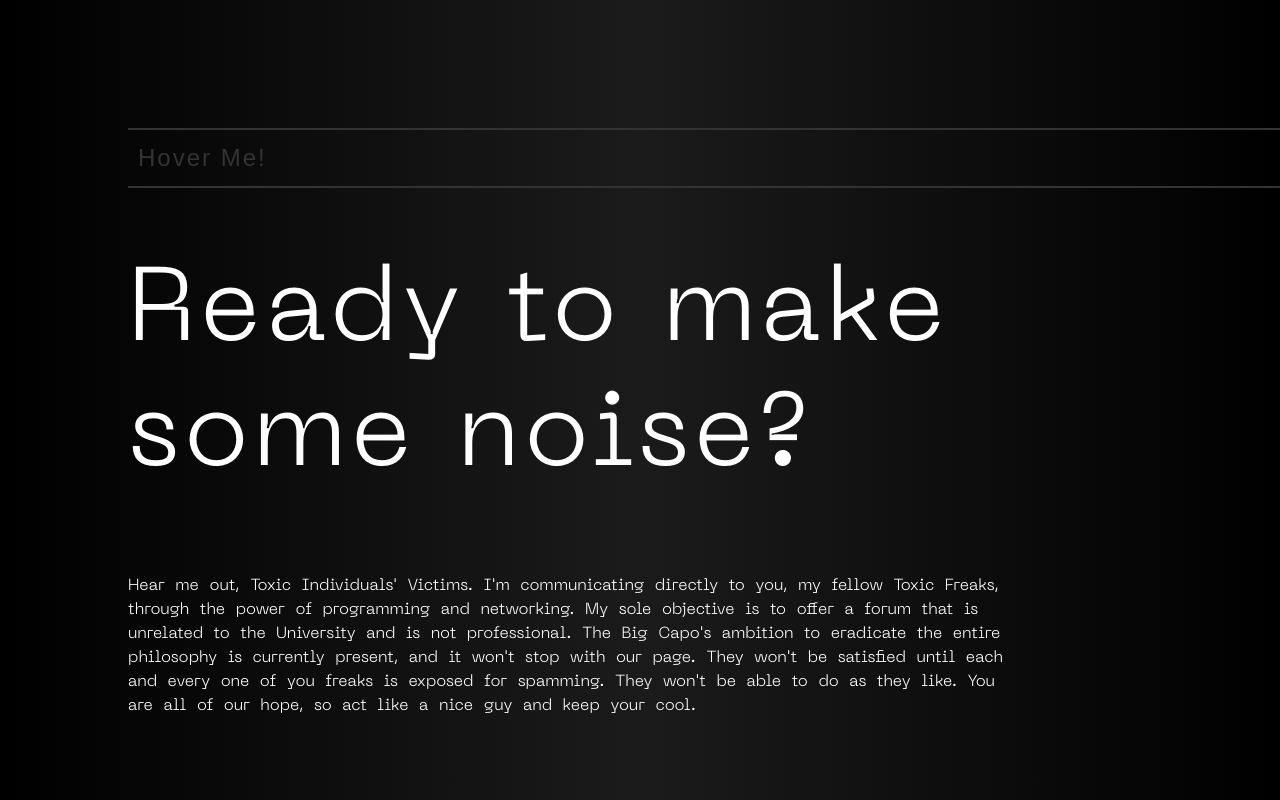
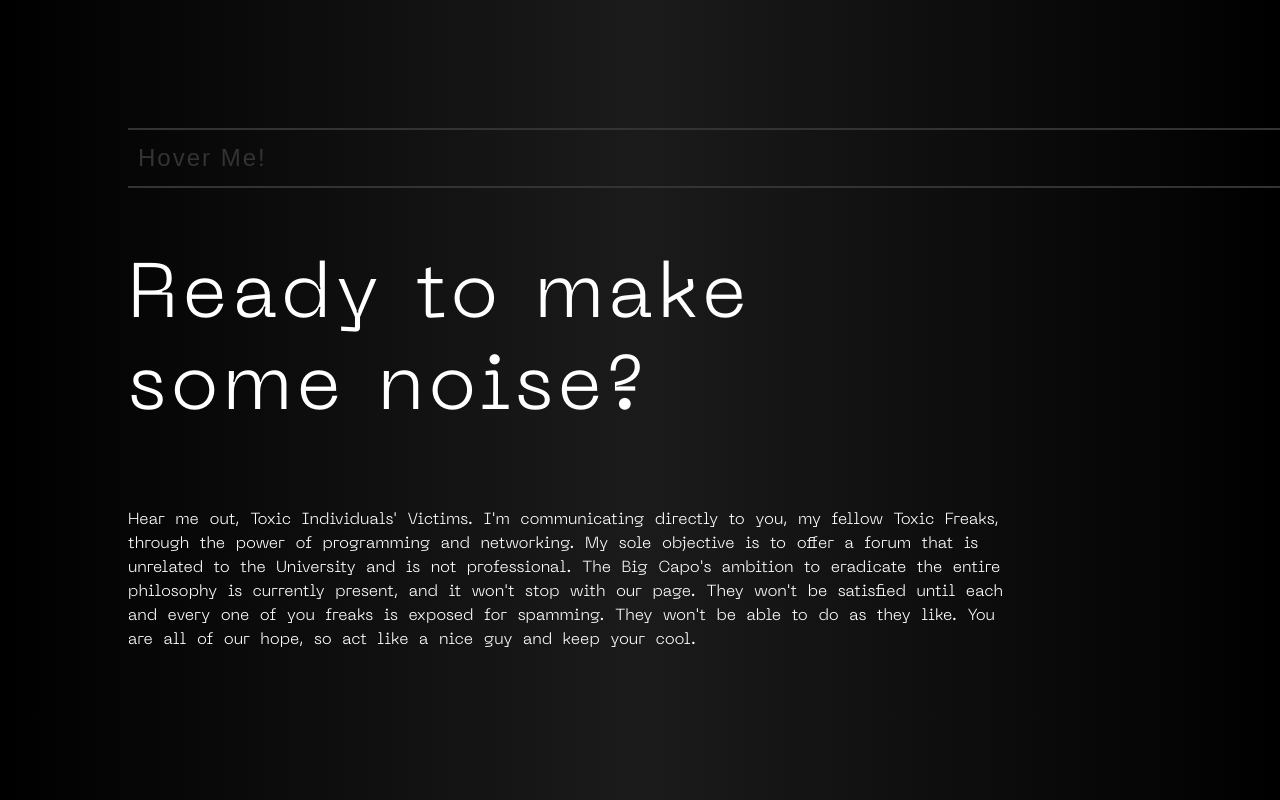
Before and after one commit to sinxploit/welcome, a plain HTML site: page index.html in a window 1280 px wide. Drawn offline with nearby package versions, Linux system fonts and the light colour scheme.

Commit message:
Add files via upload

```diff
--- a/style.css
+++ b/style.css
@@ -16,11 +16,12 @@ body {
 
 
 
+
 .title {
     color: white;
     letter-spacing: 5px;
     font-family: myFont;
-    font-size: 650%;
+    font-size: 6vw;
     padding-left: 10%;
 
 
```
